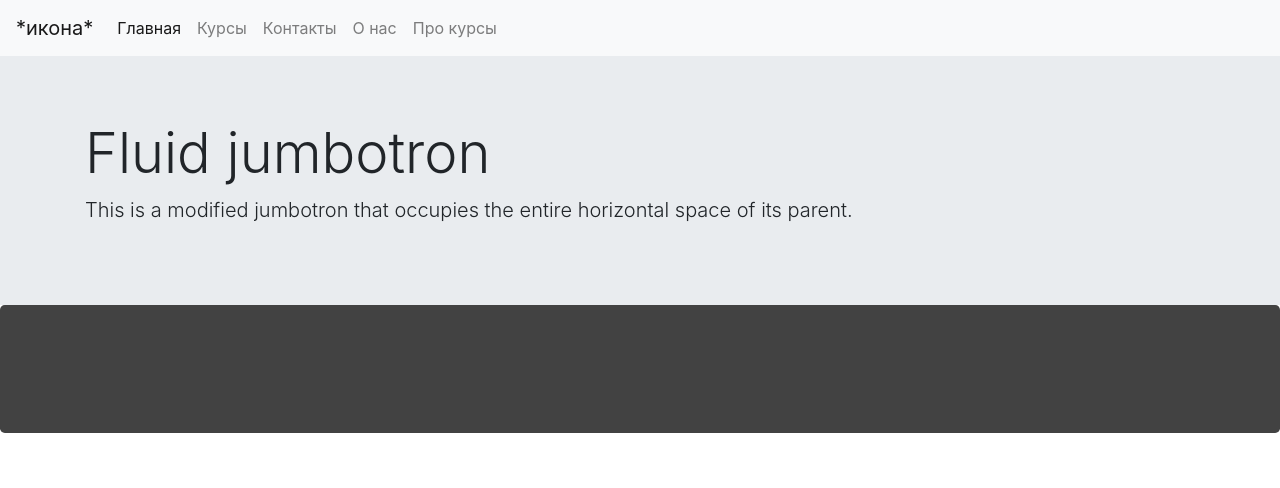
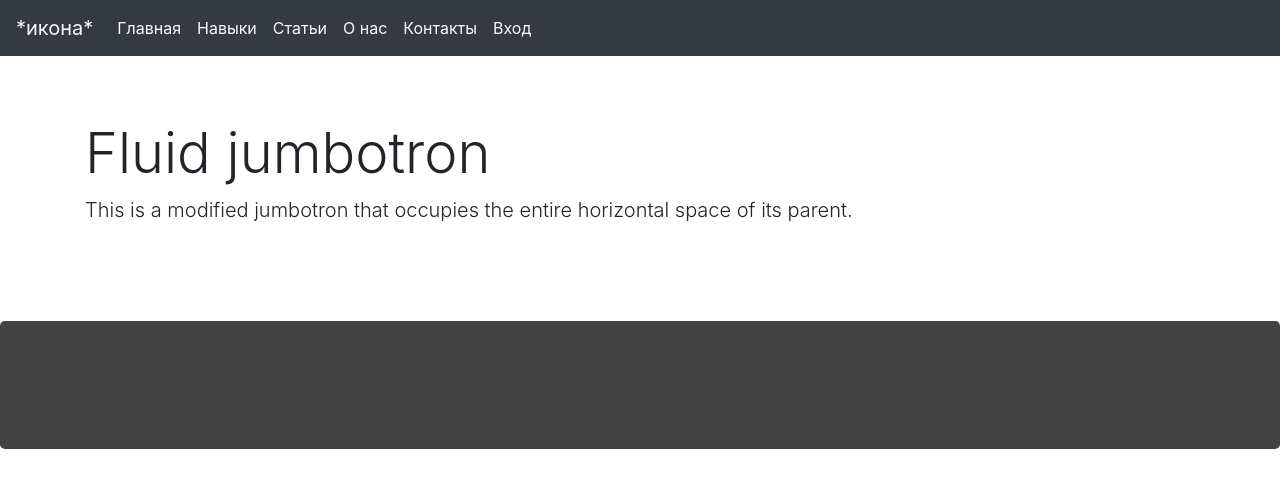
Before and after one commit to dododopizza/ahohoho, a plain HTML site: page abcours.html in a window 1280 px wide. Drawn offline with nearby package versions, Linux system fonts and the light colour scheme.

Commit message:
Update abcours.html

```diff
--- a/abcours.html
+++ b/abcours.html
@@ -15,37 +15,44 @@
 
 <body>
     <!-- Шапка -->
-    <nav class="navbar navbar-expand-lg navbar-light bg-light">
-        <a class="navbar-brand" href="">*икона*</a>
+    <nav class="navbar navbar-expand-lg navbar-light bg-dark ">
+        <a class="navbar-brand text-light" href="#">*икона*</a>
         <button class="navbar-toggler" type="button" data-toggle="collapse" data-target="#navbarNav" aria-controls="navbarNav" aria-expanded="false" aria-label="Toggle navigation">
-          <span class="navbar-toggler-icon"></span>
-        </button>
+        <span class="navbar-toggler-icon"></span>
+      </button>
         <div class="collapse navbar-collapse" id="navbarNav">
             <ul class="navbar-nav">
                 <li class="nav-item active">
-                    <a class="nav-link" href="index.html">Главная <span class="sr-only">(current)</span></a>
+                    <a class="nav-link text-light " href="#">Главная <span class="sr-only">(current)</span></a
+            >
+          </li>
+          <li class="nav-item">
+            <a class="nav-link text-light " href="index.html#Курсы">Навыки</a>
                 </li>
                 <li class="nav-item">
-                    <a class="nav-link" href="index.html#Курсы">Курсы</a>
+                    <a class="nav-link text-light " href="#">Статьи</a>
                 </li>
                 <li class="nav-item">
-                    <a class="nav-link" href="#">Контакты</a>
+                    <a class="nav-link text-light " href="about.html">О нас</a>
                 </li>
                 <li class="nav-item">
-                    <a class="nav-link" href="about.html">О нас</a>
+                    <a class="nav-link text-light " href="abcours.html">Контакты</a>
                 </li>
                 <li class="nav-item">
-                    <a class="nav-link" href="abcours.html">Про курсы</a>
+                    <a class="nav-link text-light " href="abcours.html">Вход</a>
                 </li>
             </ul>
         </div>
     </nav>
-    <div class="jumbotron jumbotron-fluid mb-0">
-        <div class="container">
-            <h1 class="display-4">Fluid jumbotron</h1>
-            <p class="lead">This is a modified jumbotron that occupies the entire horizontal space of its parent.</p>
+    <div class="fon">
+        <div class="jumbotron jumbotron-fluid pb-5 bg-ligth-rgba">
+            <div class="container">
+                <h1 class="display-4 ">Fluid jumbotron</h1>
+                <p class="lead ">This is a modified jumbotron that occupies the entire horizontal space of its parent.</p>
+            </div>
         </div>
     </div>
+
     <!-- Конец сайта -->
     <div class="jumbotron cb mb-0">
     </div>
```
